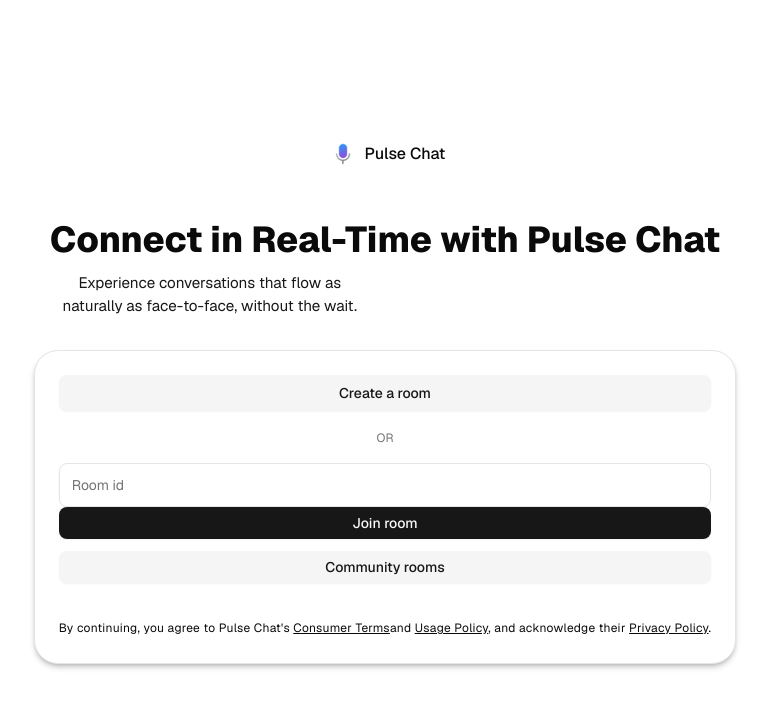
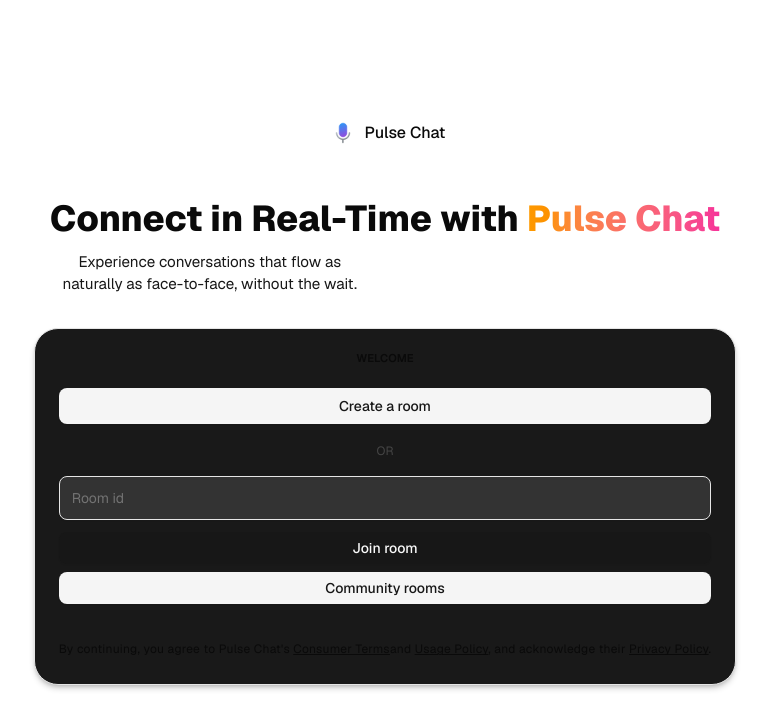
Before and after one commit to thembaxx/mmx, a Next.js app: page / in a window 1280 px wide. Shown: the top 728 px of the page, without its empty margins (255-1024 px from the left). Built offline with nearby package versions, Linux system fonts and the light colour scheme.

Commit message:
Enhance home page layout and styling, update header text with gradient effect, and improve input field appearance

```diff
--- a/app/page.tsx
+++ b/app/page.tsx
@@ -11,18 +11,15 @@ import {
   CardTitle,
 } from "@/components/ui/card";
 import { siteConfig } from "@/config/site";
-import { VisuallyHidden } from "@radix-ui/react-visually-hidden";
 import Link from "next/link";
 
 export default function Home() {
   return (
     <div className="h-full w-full p-6 flex flex-col items-center justify-center space-y-8">
       <Header />
-      <Card className="shadow-md/20 rounded-3xl">
-        <CardHeader className="h-0 p-0 hidden">
-          <VisuallyHidden>
-            <CardTitle>Sign in</CardTitle>
-          </VisuallyHidden>
+      <Card className="shadow-md/20 rounded-3xl bg-[#191919]">
+        <CardHeader className="text-center text-[0.7rem] uppercase">
+          <CardTitle>Welcome</CardTitle>
         </CardHeader>
         <CardContent>
           <div className="space-y-2 flex flex-col items-center justify-center h-full w-full">
@@ -31,7 +28,7 @@ export default function Home() {
             </Button>
 
             <div className="w-full text-center py-1.5">
-              <span className="text-muted-foreground text-xs uppercase">
+              <span className="text-muted-foreground/50 text-xs uppercase">
                 or
               </span>
             </div>
--- a/components/home/auth-form.tsx
+++ b/components/home/auth-form.tsx
@@ -14,10 +14,10 @@ function AuthForm() {
   const [username, setUsername] = useState("");
 
   return (
-    <div className="w-full">
+    <div className="w-full space-y-3">
       <Input
         value={username}
-        className="h-11 text-base placeholder:text-sm"
+        className="h-11 text-base placeholder:text-sm bg-[#333333]"
         placeholder="Room id"
         type="text"
         name="username"
@@ -25,7 +25,7 @@ function AuthForm() {
           setUsername(e.target.value);
         }}
       />
-      <div className="space-y-3">
+      <div className="space-y-2">
         <Button
           className="w-full relative"
           type="submit"
--- a/components/home/header.tsx
+++ b/components/home/header.tsx
@@ -15,8 +15,11 @@ function Header() {
         <p className="font-medium">{siteConfig.name}</p>
       </div>
       <div className="space-y-3">
-        <h1 className="text-4xl font-extrabold text-center text-pretty">
-          Connect in Real-Time with <span>{siteConfig.name}</span>
+        <h1 className="text-4xl font-extrabold text-center text-pretty ">
+          Connect in Real-Time with{" "}
+          <span className="bg-gradient-to-r from-amber-500 to-pink-500 bg-clip-text text-transparent">
+            {siteConfig.name}
+          </span>
         </h1>
         <p className="text-[0.95rem] text-center text-pretty max-w-xs text-secondary-foreground">
           Experience conversations that flow as naturally as face-to-face,
```
